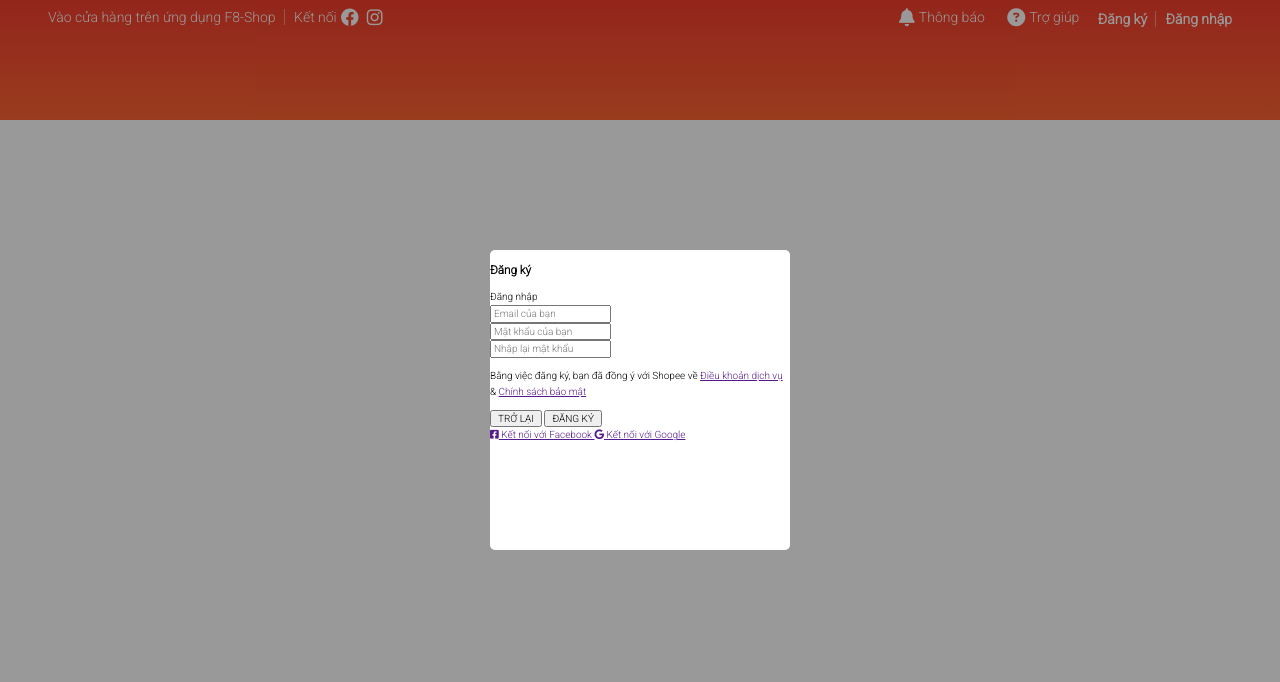
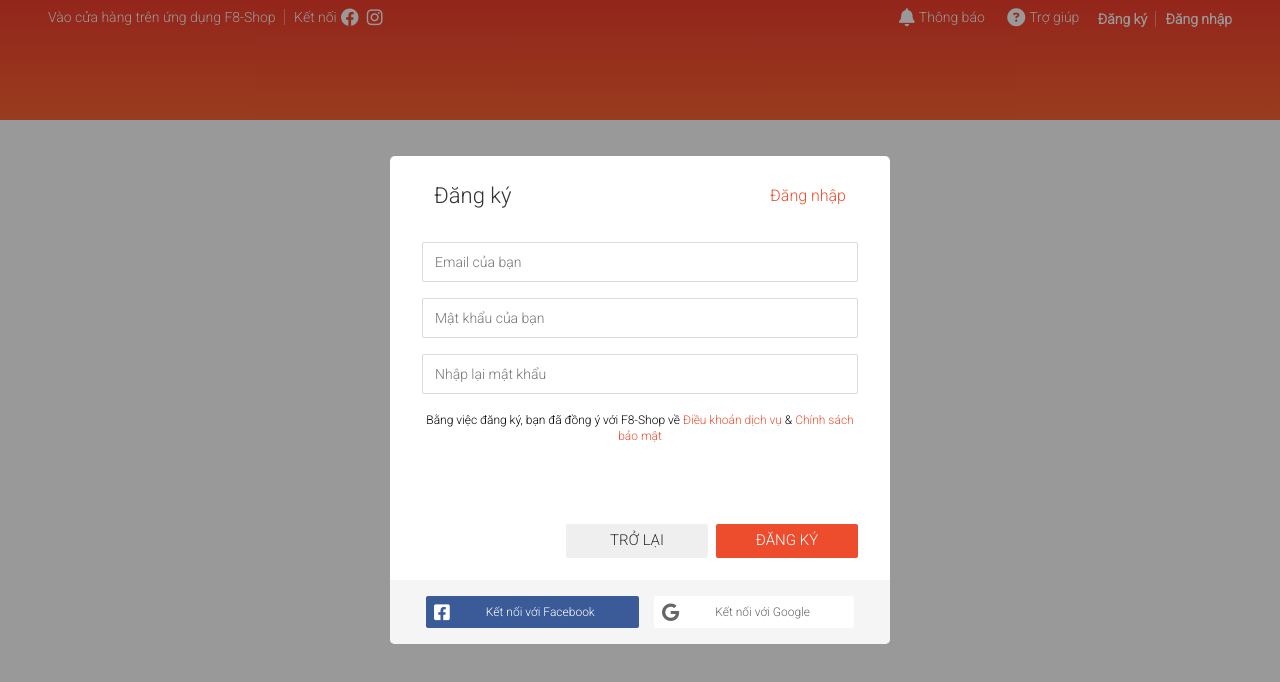
Before and after one commit to jaenguyen/F8-Shopee-clone, a plain HTML site: page index.html in a window 1280 px wide. Drawn offline with nearby package versions, Linux system fonts and the light colour scheme.

Commit message:
Register Form CSS

```diff
--- a/assets/css/base.css
+++ b/assets/css/base.css
@@ -3,6 +3,7 @@
     --white-color: #FFF;
     --black-color: #000;
     --text-color: #333;
+    --border-color: #dbdbdb;
 }
 
 * {
@@ -60,11 +61,45 @@ html {
 }
 
 .modal__body {
-    width: 300px;
-    height: 300px;
-    background-color: var(--white-color);
     margin: auto;
     position: relative;
     z-index: 1;
-    border-radius: 5px;
 }
+
+/* Button style */
+.btn {
+    min-width: 142px;
+    height: 34px;
+    text-decoration: none;
+    border: none;
+    border-radius: 2px;
+    font-size: 1.5rem;
+    padding: 0 12px;
+    outline: none;
+    cursor: pointer;
+    color: var(--text-color);
+    display: flex;
+    align-items: center;
+    justify-content: center;
+}
+
+.btn.btn--normal:hover {
+    background-color: rgba(0, 0, 0, 0.1);
+}
+
+.btn.btn--size-s {
+    height: 32px;
+    font-size: 1.2rem;
+    padding: 0 8px;
+}
+
+.btn.btn-primary {
+    color: var(--white-color);
+    background-color: var(--primary-color);
+}
+
+.btn.btn--disable {
+    color: #949494;
+    cursor: default;
+    background-color: #c3c3c3;
+}
--- a/assets/css/main.css
+++ b/assets/css/main.css
@@ -247,3 +247,110 @@
     font-weight: 400;
     text-align: center;
 }
+
+/* Authen modal */
+.auth-form {
+    width: 500px;
+    border-radius: 5px;
+    overflow: hidden;
+    background-color: var(--white-color);
+}
+
+.auth-form__container {
+    padding: 0 32px;
+}
+
+.auth-form__header {
+    display: flex;
+    align-items: center;
+    justify-content: space-between;
+    padding: 0 12px;
+    margin-top: 10px;
+}
+
+.auth-form__heading {
+    font-size: 2.2rem;
+    font-weight: 400;
+    color: var(--text-color);
+}
+
+.auth-form__switch-btn {
+    font-size: 1.6rem;
+    font-weight: 500;
+    color: var(--primary-color);
+    cursor: pointer;
+}
+
+.auth-form__form {
+}
+
+.auth-form__input {
+    width: 100%;
+    height: 40px;
+    margin-top: 16px;
+    padding: 0 12px;
+    font-size: 1.4rem;
+    border-radius: 2px;
+    border: 1px solid var(--border-color);
+    outline: none;
+}
+
+.auth-form__input:focus {
+    border-color: #777;
+}
+
+.auth-form__aside {
+    margin-top: 18px;
+}
+
+.auth-form__policy-text {
+    font-size: 1.2rem;
+    line-height: 1.6rem;
+    text-align: center;
+}
+
+.auth-form__text-link {
+    color:var(--primary-color);
+    text-decoration: none;
+}
+
+.auth-form__controls {
+    margin-top: 80px;
+    display: flex;
+    justify-content: flex-end;
+}
+
+.auth-form__controls-back {
+    margin-right: 8px;
+}
+
+.auth-form__socials {
+    background-color: #F5F5F5;
+    padding: 16px 36px;
+    display: flex;
+    justify-content: space-between;
+    margin-top: 22px;
+}
+
+.auth-form__socials-icon {
+    font-size: 1.8rem;
+}
+
+.auth-form__socials--facebook {
+    color: var(--white-color);
+    background-color: #3A5A98;
+}
+
+.auth-form__socials--facebook
+.auth-form__socials-icon {
+    color: var(--white-color);
+}
+
+.auth-form__socials-title {
+    margin: 0 36px;
+}
+
+.auth-form__socials--google {
+    color: #666;
+    background-color: var(--white-color);
+}
--- a/index.html
+++ b/index.html
@@ -118,14 +118,14 @@
     <div class="modal">
         <div class="modal__overlay"></div>
         <div class="modal__body">
-            <div class="modal__inner">
-
             <!-- Authen form -->
             <div class="auth-form">
+                <div class="auth-form__container">
                     <div class="auth-form__header">
                         <h3 class="auth-form__heading">Đăng ký</h3>
                         <span class="auth-form__switch-btn">Đăng nhập</span>
                     </div>
+
                     <div class="auth-form__form">
                         <div class="auth-form__group">
                             <input type="text" class="auth-form__input" placeholder="Email của bạn">
@@ -140,27 +140,31 @@
 
                     <div class="auth-form__aside">
                         <p class="auth-form__policy-text">
-                            Bằng việc đăng ký, bạn đã đồng ý với Shopee về
-                            <a href="" class="auth-form__policy-link">Điều khoản dịch vụ</a> &
-                            <a href="" class="auth-form__policy-link">Chính sách bảo mật</a>
+                            Bằng việc đăng ký, bạn đã đồng ý với F8-Shop về
+                            <a href="" class="auth-form__text-link">Điều khoản dịch vụ</a> &
+                            <a href="" class="auth-form__text-link">Chính sách bảo mật</a>
                         </p>
+                    </div>
 
-                        <div class="auth-form__control">
-                            <button class="btn">TRỞ LẠI</button>
-                            <button class="btn btn--primary">ĐĂNG KÝ</button>
+                    <div class="auth-form__controls">
+                        <button class="btn btn--normal auth-form__controls-back">TRỞ LẠI</button>
+                        <button class="btn btn-primary">ĐĂNG KÝ</button>
+                    </div>
                 </div>
 
                 <div class="auth-form__socials">
-                            <a href="" class="btn btn--with-icon">
-                                <i class="fab fa-facebook-square"></i>
+                    <a href="" class="auth-form__socials--facebook btn btn--size-s btn--with-icon">
+                        <i class="auth-form__socials-icon fab fa-facebook-square"></i>
+                        <span class="auth-form__socials-title">
                             Kết nối với Facebook
+                        </span>
                     </a>
-                            <a href="" class="btn btn--with-icon">
-                                <i class="fab fa-google"></i>
+                    <a href="" class="auth-form__socials--google btn btn--size-s btn--with-icon">
+                        <i class="auth-form__socials-icon fab fa-google"></i>
+                        <span class="auth-form__socials-title">
                             Kết nối với Google
+                        </span>
                     </a>
-                        </div>
-                    </div>
                 </div>
             </div>
         </div>
```
Lines whose indentation alone changed are shown as unchanged.
